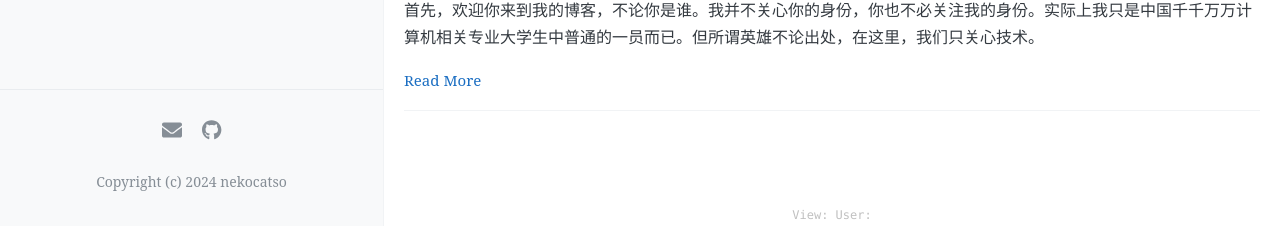
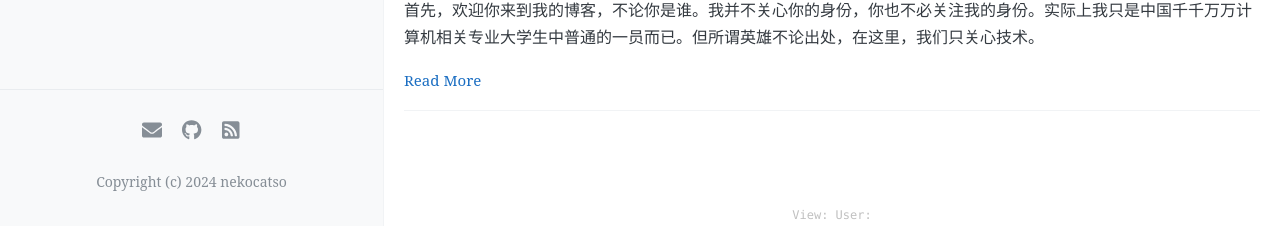
Before and after one commit to nekocatso/nekocatso.github.io, a Jekyll site: the page built from index.html, in a window 1280 px wide and 1149 px high. Shown: the part 920-1146 px from the top of the window. Built offline with Jekyll 4.4.1, drawn with Linux system fonts in a browser that asks for light colours; the list of posts is cut into pages by our own code; comment, search, counter and statistics services are not loaded.

Commit message:
Update RSS link in _config.yml

```diff
--- a/_config.yml
+++ b/_config.yml
@@ -21,7 +21,7 @@ footer-links:
   email: blackcat8.8.8.800@gmail.com
   facebook:
   github: nekocatso
-  rss: # just type anything here for a working RSS icon
+  rss: https://nekocatso.github.io/images/rss.svg
   twitter:
   youtube:
 
```
Also changed, not shown: images/rss.svg (added).
